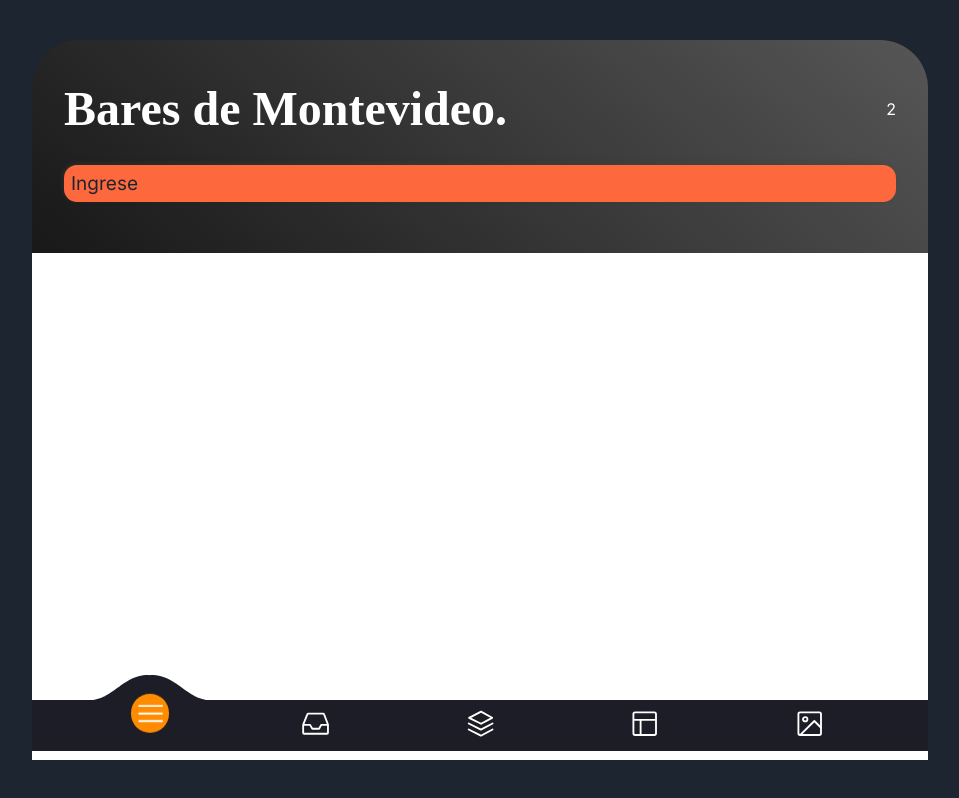
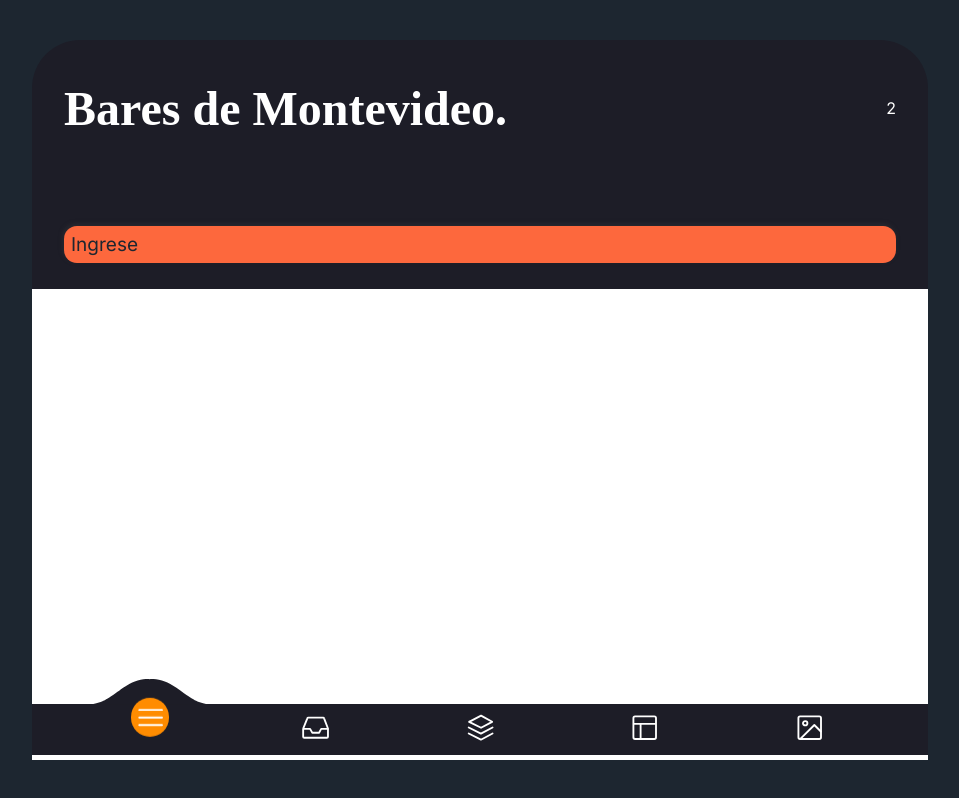
Before and after one commit to bmsebastian2/beer, a React (Vite) app: page /AppBusqueda in a window 1280 px wide. Shown: the whole page, without its empty margins (160-1119 px from the left). Built offline with nearby package versions, Linux system fonts and the light colour scheme; a web font is replaced by a local one.

Commit message:
OSE Configuracion header

```diff
--- a/src/routes/AppBusqueda.jsx
+++ b/src/routes/AppBusqueda.jsx
@@ -24,7 +24,8 @@ const AppBusqueda = () => {
   `;
   const Header = styled.div`
     flex: 1;
-    background: linear-gradient(220.55deg, #565656 0%, #181818 100%);
+    /* background: linear-gradient(220.55deg, #565656 0%, #181818 100%); */
+    background-color:#1d1d27;
     display:grid;
     grid-template-columns:'1fr 1fr';
     padding:2rem;
@@ -45,8 +46,11 @@ const AppBusqueda = () => {
   `
   const HeaderBuscar = styled.div`
    display:grid;
-   align-self: end;
-  //  border:1px solid red;
+   min-height: 100%;
+    align-items: end;
+   margin-top:2rem;
+    /* border:1px solid red; */
+   padding-bottom: 0.5rem;
 
 
    `
--- a/src/style/Inicio.css
+++ b/src/style/Inicio.css
@@ -7,6 +7,7 @@
   min-height: 100vh;
   min-width: 100%;
   /* border: 1px solid red; */
+
 }
 
 .containerInicioHeader {
--- a/src/style/LetrasLiquida.css
+++ b/src/style/LetrasLiquida.css
@@ -1,5 +1,3 @@
-
-
 .liqui {
   letter-spacing: 0.2vmin;
 }
@@ -10,6 +8,7 @@
   position: absolute;
   top: 1rem;
   left: 42vw;
+
 
 }
 
```
